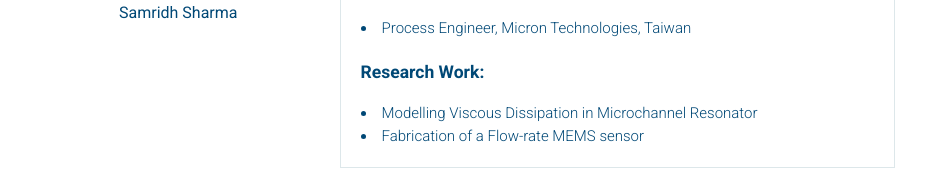
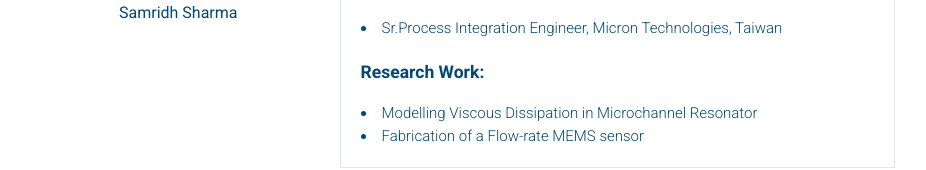
Before and after one commit to madarasama22/madarasama22.github.io, a plain HTML site: page group.html in a window 1280 px wide. Shown: the part 4120-4290 px from the top of the page, without its empty margins (38-964 px from the left). Drawn offline with Linux system fonts and the light colour scheme.

Commit message:
Update group.html
samridh designation correction

```diff
--- a/group.html
+++ b/group.html
@@ -452,7 +452,7 @@
 								<h3>
 									Current Organization:
 								</h3>
-								<li>Process Engineer, Micron Technologies, Taiwan</li>
+								<li> Sr.Process Integration Engineer, Micron Technologies, Taiwan</li>
 
 							<br>
 
```
